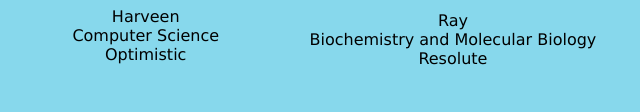
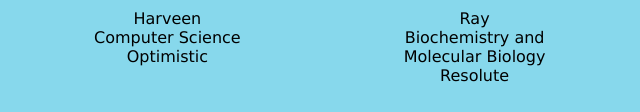
Before and after one commit to rsrchen/ecs162_hw1, a plain HTML site: page index.html in a window 1280 px wide. Shown: the part 1007-1119 px from the top of the page, without its empty margins (319-959 px from the left). Drawn offline with Linux system fonts and the light colour scheme.

Commit message:
fit my major into a smaller area
my major's name is too long. it shifts the alignment of the entire row of profiles. i added a line break and changed all paragraph elements' text-align property to make "biochemistry and molecular biology" stop pushing everything else to the side.

```diff
--- a/index.html
+++ b/index.html
@@ -65,7 +65,7 @@
         <img class="portrait" src = "images/Ray.jpg">
         <div class = "profile_description">
           <p>Ray</p>
-          <p>Biochemistry and Molecular Biology</p>
+          <p>Biochemistry and<br>Molecular Biology</p>
           <p>Resolute</p>
         </div>
       </div>
--- a/style.css
+++ b/style.css
@@ -49,3 +49,7 @@ body {
   align-items: center;
   margin-top: 5%;
 }
+
+p {
+  text-align: center;
+}
```
